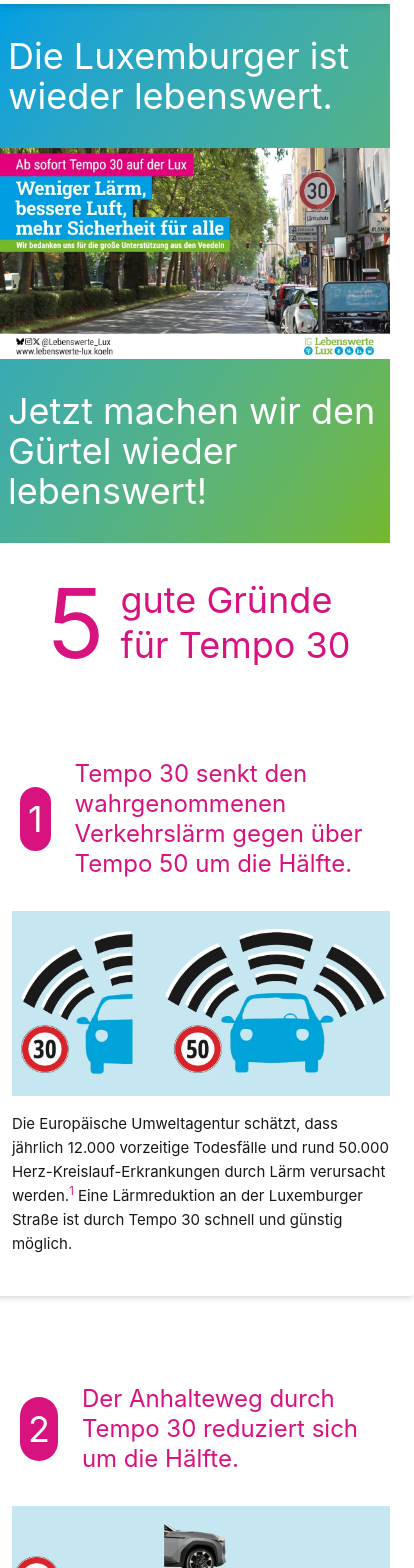
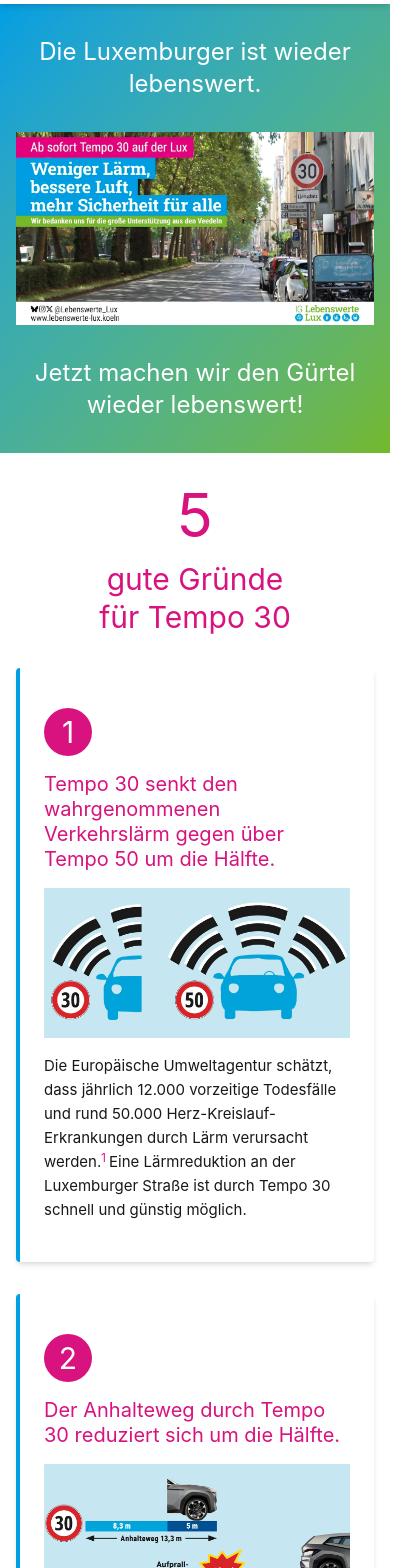
Before and after one commit to FL0R1AN84/lebenswerter-guertel, a Vue app: page / in a window 390 px wide. Shown: the part 160-1728 px from the top of the page, 414 px wide, since content can reach past the window. Built offline with nearby package versions, Linux system fonts and the light colour scheme.

Commit message:
refactor: better responsibility

```diff
--- a/src/views/HomeView.vue
+++ b/src/views/HomeView.vue
@@ -8,59 +8,66 @@ import HeaderNavigation from '@/components/HeaderNavigation.vue'
     <div
       class="flex flex-col items-center justify-center bg-linear-to-br from-(--color-blue) to-(--color-green)"
     >
-      <h2 class="text-4xl font-bold text-white py-8 pl-2 lg:pl-0">
+      <h2 class="text-2xl md:text-4xl font-bold text-white py-8 px-2 lg:px-0 text-center">
         Die Luxemburger ist wieder lebenswert.
       </h2>
       <img
         alt="Bild mit der Aufschrift: Ab sofort Tempo 30 auf der Lux. Weniger Lärm, bessere Luft, mehr Sicherheit für alle Wir bedanken uns für die große Unterstützung aus den Veedeln"
+        class="w-full max-w-295 px-4 lg:px-0"
         src="/IGLux_Kinowerbung.webp"
       />
-      <h3 class="text-4xl font-bold text-white py-8 pl-2 lg:pl-0">
+      <h3 class="text-2xl md:text-4xl font-bold text-white py-8 px-2 lg:px-0 text-center">
         Jetzt machen wir den Gürtel wieder lebenswert!
       </h3>
     </div>
-    <div class="flex flex-col items-center justify-center py-8 pl-2 lg:pl-0">
-      <h1 class="flex items-center gap-4 text-(--color-pink)">
-        <span class="text-8xl font-bold">5</span>
-        <span class="text-4xl leading-tight"> gute Gründe<br />für Tempo 30 </span>
+    <div class="flex flex-col items-center justify-center py-8 px-2 lg:px-0">
+      <h1
+        class="flex flex-col sm:flex-row items-center gap-4 text-(--color-pink) text-center sm:text-left"
+      >
+        <span class="text-6xl md:text-8xl font-bold">5</span>
+        <span class="text-3xl md:text-4xl leading-tight"> gute Gründe<br />für Tempo 30 </span>
       </h1>
-      <section class="max-w-295 flex flex-col items-center">
+      <section class="w-full max-w-295 flex flex-col items-center px-2 lg:px-0">
         <section class="home-section shadow-md dark:shadow-sm dark:shadow-neutral-800/50">
-          <h2 class="flex items-center gap-4 text-(--color-pink) py-4 pl-2 lg:pl-0">
+          <h2
+            class="flex flex-col sm:flex-row items-start sm:items-center gap-4 text-(--color-pink) py-4"
+          >
             <span
-              class="flex items-center justify-center w-16 h-16 rounded-full bg-(--color-pink) text-white text-4xl font-bold p-2 lg:p-5"
+              class="flex items-center justify-center w-12 h-12 sm:w-16 sm:h-16 rounded-full bg-(--color-pink) text-white text-3xl sm:text-4xl font-bold shrink-0"
               >1</span
             >
-            <span class="text-2xl leading-tight py-4 pl-2 lg:pl-0">
+            <span class="text-xl sm:text-2xl leading-tight">
               Tempo 30 senkt den wahrgenommenen Verkehrslärm gegen über Tempo 50 um die Hälfte.
             </span>
           </h2>
           <img
             alt="Bild mit 2 Autos, eines mit Tempo 50 und eines mit Tempo 30. Das Auto mit Tempo 50 hat Schallwellen die weiter reichen als das Auto mit Tempo 30."
+            class="w-full h-auto"
             src="/01.webp"
           />
           <p>
             Die Europäische Umweltagentur schätzt, dass jährlich 12.000 vorzeitige Todesfälle und
             rund 50.000 Herz-Kreislauf-Erkrankungen durch Lärm verursacht werden.<sup
-              ><span class="text-(--color-pink) font-bold">1</span></sup
-            >
-
-            Eine Lärmreduktion an der Luxemburger Straße ist durch Tempo 30 schnell und günstig
+              ><span class="text-(--color-pink) font-bold">1 </span></sup
+            >Eine Lärmreduktion an der Luxemburger Straße ist durch Tempo 30 schnell und günstig
             möglich.
           </p>
         </section>
         <section class="home-section shadow-md dark:shadow-sm dark:shadow-neutral-800/50">
-          <h2 class="flex items-center gap-4 text-(--color-pink) py-4 pl-2 lg:pl-0">
+          <h2
+            class="flex flex-col sm:flex-row items-start sm:items-center gap-4 text-(--color-pink) py-4"
+          >
             <span
-              class="flex items-center justify-center w-16 h-16 rounded-full bg-(--color-pink) text-white text-4xl font-bold p-2 lg:p-5"
+              class="flex items-center justify-center w-12 h-12 sm:w-16 sm:h-16 rounded-full bg-(--color-pink) text-white text-3xl sm:text-4xl font-bold shrink-0"
               >2</span
             >
-            <span class="text-2xl leading-tight py-4 pl-2 lg:pl-0">
+            <span class="text-xl sm:text-2xl leading-tight">
               Der Anhalteweg durch Tempo 30 reduziert sich um die Hälfte.
             </span>
           </h2>
           <img
             alt="Bild mit den Anhaltewegen beim Bremsen bei Tempo 30 sind es 13,3 Meter und bei Tempo 50 sind es 27,7 Meter."
+            class="w-full h-auto"
             src="/02.webp"
           />
           <p>
@@ -72,29 +79,33 @@ import HeaderNavigation from '@/components/HeaderNavigation.vue'
           </p>
         </section>
         <section class="home-section shadow-md dark:shadow-sm dark:shadow-neutral-800/50">
-          <h2 class="flex items-center gap-4 text-(--color-pink) py-4 pl-2 lg:pl-0">
+          <h2
+            class="flex flex-col sm:flex-row items-start sm:items-center gap-4 text-(--color-pink) py-4"
+          >
             <span
-              class="flex items-center justify-center w-16 h-16 rounded-full bg-(--color-pink) text-white text-4xl font-bold p-2 lg:p-5"
+              class="flex items-center justify-center w-12 h-12 sm:w-16 sm:h-16 rounded-full bg-(--color-pink) text-white text-3xl sm:text-4xl font-bold shrink-0"
               >3</span
             >
-            <span class="text-2xl leading-tight py-4 pl-2 lg:pl-0">
+            <span class="text-xl sm:text-2xl leading-tight">
               Bei Tempo 30 ist die Überlebenschance von Zufußgehenden bei einer Kollision durch ein
               Auto viermal höher.
             </span>
           </h2>
           <img
             alt="Bild mit dem Hinweis bei Tempo 30: 9 von 10 überleben eine Kollision bei 30 km/h und bei Tempo 50: nur 2 von 10 überlebt eine Kollision bei 50 km/h"
-            class="py-2"
+            class="w-full h-auto py-2"
             src="/04.webp"
           />
         </section>
         <section class="home-section shadow-md dark:shadow-sm dark:shadow-neutral-800/50">
-          <h2 class="flex items-center gap-4 text-(--color-pink) py-4 pl-2 lg:pl-0">
+          <h2
+            class="flex flex-col sm:flex-row items-start sm:items-center gap-4 text-(--color-pink) py-4"
+          >
             <span
-              class="flex items-center justify-center w-16 h-16 rounded-full bg-(--color-pink) text-white text-4xl font-bold p-2 lg:p-5"
+              class="flex items-center justify-center w-12 h-12 sm:w-16 sm:h-16 rounded-full bg-(--color-pink) text-white text-3xl sm:text-4xl font-bold shrink-0"
               >4</span
             >
-            <span class="text-2xl leading-tight py-4 pl-2 lg:pl-0">
+            <span class="text-xl sm:text-2xl leading-tight">
               Tempo 30 erhöht die Aufenthaltsqualität und stärkt die Nachbarschaft.
             </span>
           </h2>
@@ -107,17 +118,19 @@ import HeaderNavigation from '@/components/HeaderNavigation.vue'
           </p>
           <img
             alt="Bild mit der Information das die Zeit die Kinder (5 bis 7 Jahre) ohne Aufsicht im Umfeld des Wohnorts draußen spielen, bei Tempo 50 (Durchgangsverkehr) sind es 32 Minuten, bei Tempo 30 (Durchgangsverkehr) sind es 53 Minuten und bei Tempo 30 (Verkehrsberuhigt) sind es 66 Minuten."
-            class="py-2"
+            class="w-full h-auto py-2"
             src="/04.webp"
           />
         </section>
         <section class="home-section shadow-md dark:shadow-sm dark:shadow-neutral-800/50">
-          <h2 class="flex items-center gap-4 text-(--color-pink) py-4 pl-2 lg:pl-0">
+          <h2
+            class="flex flex-col sm:flex-row items-start sm:items-center gap-4 text-(--color-pink) py-4"
+          >
             <span
-              class="flex items-center justify-center w-16 h-16 rounded-full bg-(--color-pink) text-white text-4xl font-bold p-2 lg:p-5"
+              class="flex items-center justify-center w-12 h-12 sm:w-16 sm:h-16 rounded-full bg-(--color-pink) text-white text-3xl sm:text-4xl font-bold shrink-0"
               >5</span
             >
-            <span class="text-2xl leading-tight py-4 pl-2 lg:pl-0">
+            <span class="text-xl sm:text-2xl leading-tight">
               Tempo 30 reduziert die Luftschadstoffbelastung, wenn die Qualität des Verkehrsflusses
               beibehalten oder verbessert wird.
             </span>
@@ -134,7 +147,7 @@ import HeaderNavigation from '@/components/HeaderNavigation.vue'
           </p>
           <img
             alt="Bild mit der Information der Auswertungen an drei Berliner Hauptverkehrsstraßen: Tempo 30 sorgt für bessere Luft."
-            class="py-2"
+            class="w-full h-auto py-2"
             src="/05.webp"
           />
         </section>
```
